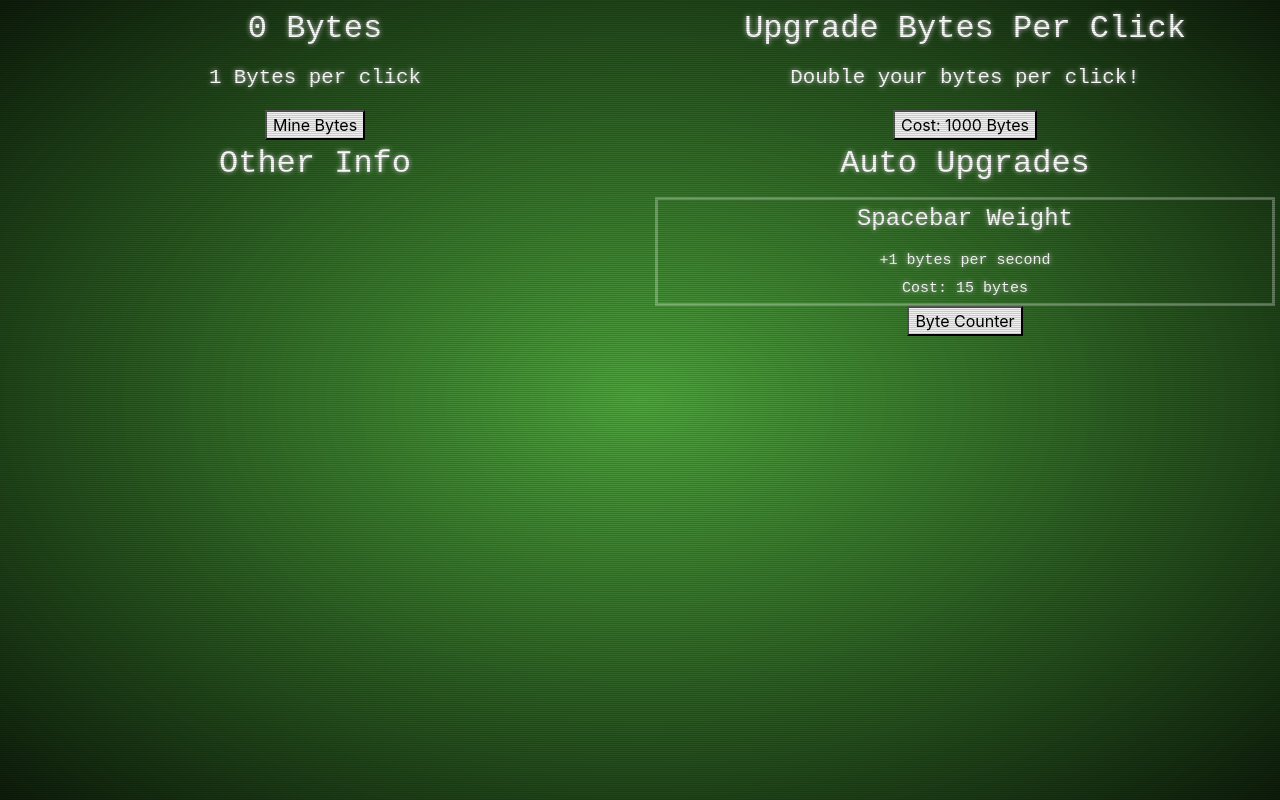
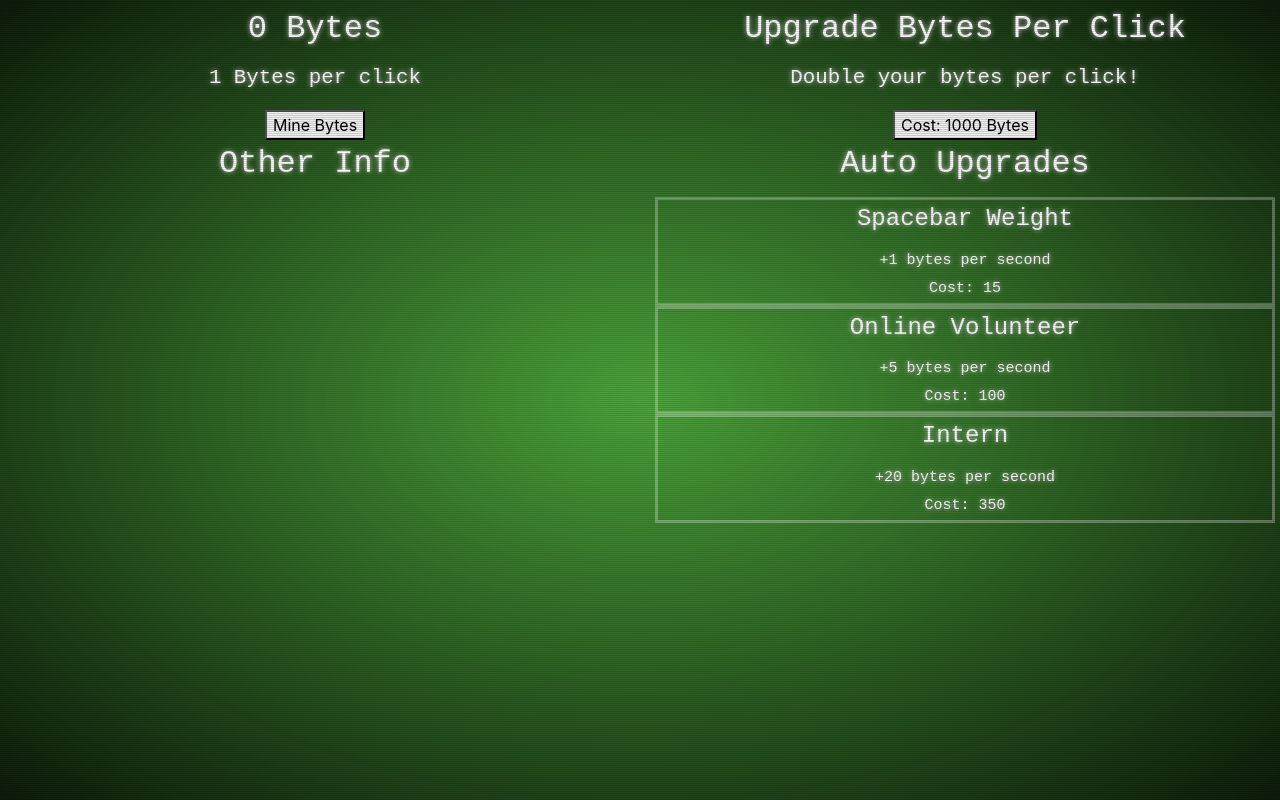
Before and after one commit to Joebenitus/Hellabyte, a React (Create React App) app: page / in a window 1280 px wide. Built offline with nearby package versions, Linux system fonts and the light colour scheme.

Commit message:
begin implementing autoUpgrades as a property of MainController

```diff
--- a/src/App.scss
+++ b/src/App.scss
@@ -38,6 +38,16 @@ body, h1, h2, h3, h4, h5, h6, p {
   text-shadow: 0 0 5px #C8C8C8;
 }
 
+.clickable:hover {
+  color: blue;
+  cursor: pointer;
+  -webkit-touch-callout: none;
+  -webkit-user-select: none;
+  -khtml-user-select: none;
+  -moz-user-select: none;
+  -ms-user-select: none;
+  user-select: none;
+}
 
 .align-center {
   text-align: center;
--- a/src/components/AutoUpgrade.js
+++ b/src/components/AutoUpgrade.js
@@ -17,7 +17,7 @@ function AutoUpgrade(props) {
     <ComponentStyleWrapper>
       <h4>{props.name}</h4>
       <StyledP>+{props.bytesPerSecond} per second</StyledP>
-      <StyledP>Cost: {props.cost}</StyledP>
+      <StyledP className='clickable' onClick={props.onClickHandler}>Cost: {props.cost}</StyledP>
     </ComponentStyleWrapper>
   )
 }
@@ -26,7 +26,9 @@ AutoUpgrade.propTypes = {
   name: PropTypes.string,
   bytesPerSecond: PropTypes.number,
   cost: PropTypes.number,
-  description: PropTypes.string
+  description: PropTypes.string,
+  owned: PropTypes.number,
+  onClickHandler: PropTypes.func
 }
 
 export default AutoUpgrade;
--- /dev/null
+++ b/src/components/AutoUpgradeList.js
@@ -0,0 +1,20 @@
+export const AutoUpgradeList = {
+  1: {
+    name: 'Spacebar Weight',
+    bytesPerSecond: 1,
+    cost: 15,
+    owned: 0
+  },
+  2: {
+    name: 'Online Volunteer',
+    bytesPerSecond: 5,
+    cost: 100,
+    owned: 0
+  },
+  3: {
+    name: 'Intern',
+    bytesPerSecond: 20,
+    cost: 350,
+    owned: 0
+  }
+}
--- a/src/components/AutoUpgradesPanel.js
+++ b/src/components/AutoUpgradesPanel.js
@@ -1,13 +1,20 @@
 import React from 'react';
 import AutoUpgrade from './AutoUpgrade';
+import PropTypes from 'prop-types';
 
 function AutoUpgradesPanel(props) {
   return (
     <>
       <h2>Auto Upgrades</h2>
-      <AutoUpgrade name='Spacebar Weight' bytesPerSecond='1 bytes' cost='15 bytes'/>
+      <AutoUpgrade name='Spacebar Weight' bytesPerSecond='1 bytes' cost={15} onClickHandler={props.onClickHandler}/>
+      <AutoUpgrade name='Online Volunteer' bytesPerSecond='5 bytes' cost={100} onClickHandler={props.onClickHandler}/>
+      <AutoUpgrade name='Intern' bytesPerSecond='20 bytes' cost={350} onClickHandler={props.onClickHandler}/>
     </>
   )
 }
 
+AutoUpgradesPanel.propTypes = {
+  onClickHandler: PropTypes.func
+}
+
 export default AutoUpgradesPanel;
--- a/src/components/MainController.js
+++ b/src/components/MainController.js
@@ -61,8 +61,7 @@ class MainController extends React.Component {
           <OtherInfoPanel/>
         </div>
         <div className='col-md-6 align-center'>
-          <AutoUpgradesPanel/>
-          <button onClick = {this.handleUpgradingBytesPerSecond}>Byte Counter</button>
+          <AutoUpgradesPanel onClickHandler={this.handleUpgradingBytesPerSecond}/>
         </div>
       </div>
     </>
--- a/src/reducers/byte-count-reducer.js
+++ b/src/reducers/byte-count-reducer.js
@@ -1,5 +1,6 @@
 import * as c from './../actions/ActionTypes';
 import { getByteMetric } from './../components/GetByteMetric';
+import { AutoUpgradeList } from './../components/AutoUpgradeList';
 
 const defaultState = {
   byteCount: 0,
@@ -8,7 +9,8 @@ const defaultState = {
   bytesPerClickFormatted: '1 Bytes',
   bytesPerSecond: 0,
   bytesPerSecondFormatted: '0 Bytes',
-  bytesPerClickUpgradeCost: 1000
+  bytesPerClickUpgradeCost: 1000,
+  autoUpgrades: AutoUpgradeList
 }
 
 export default (state=defaultState, action) => {
```
